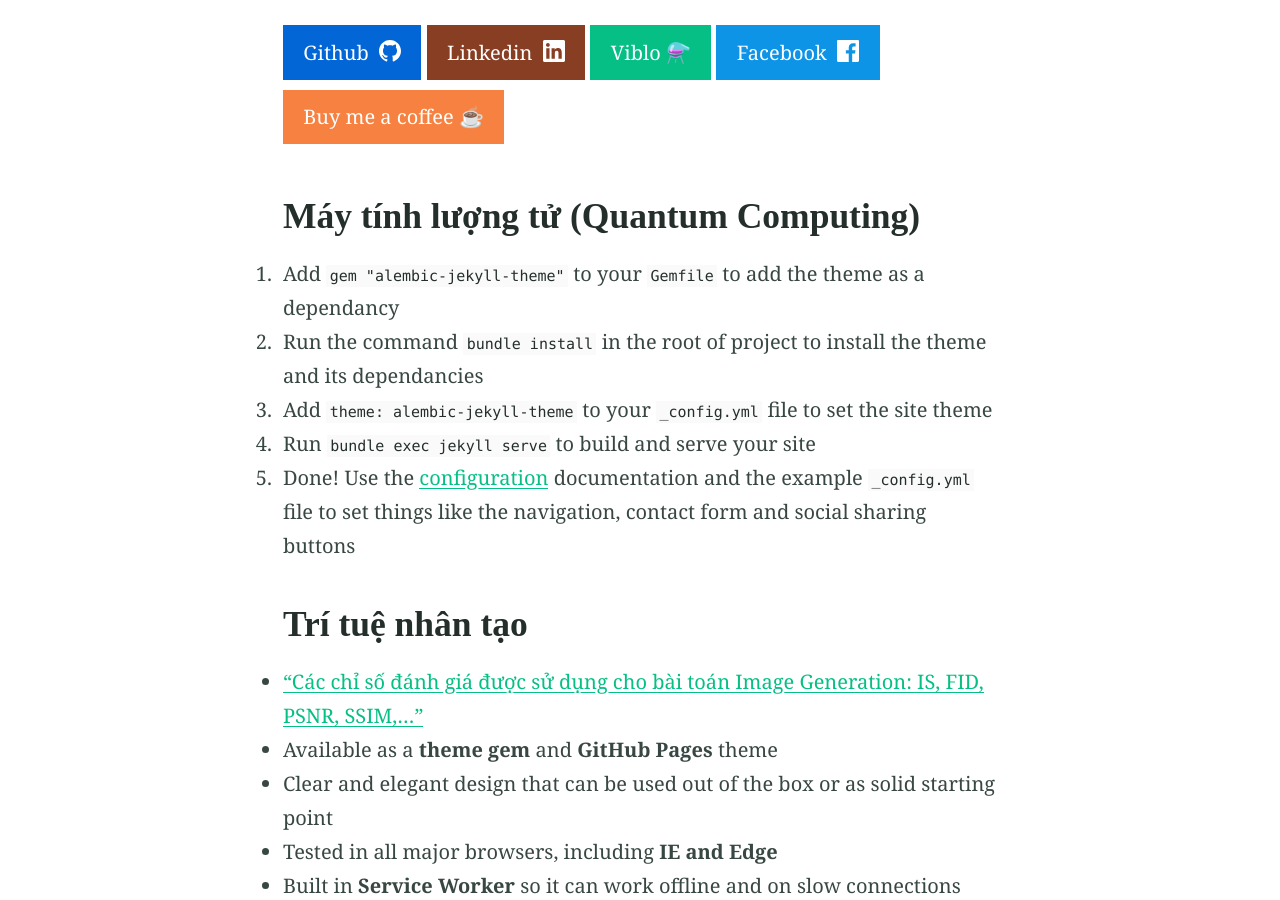
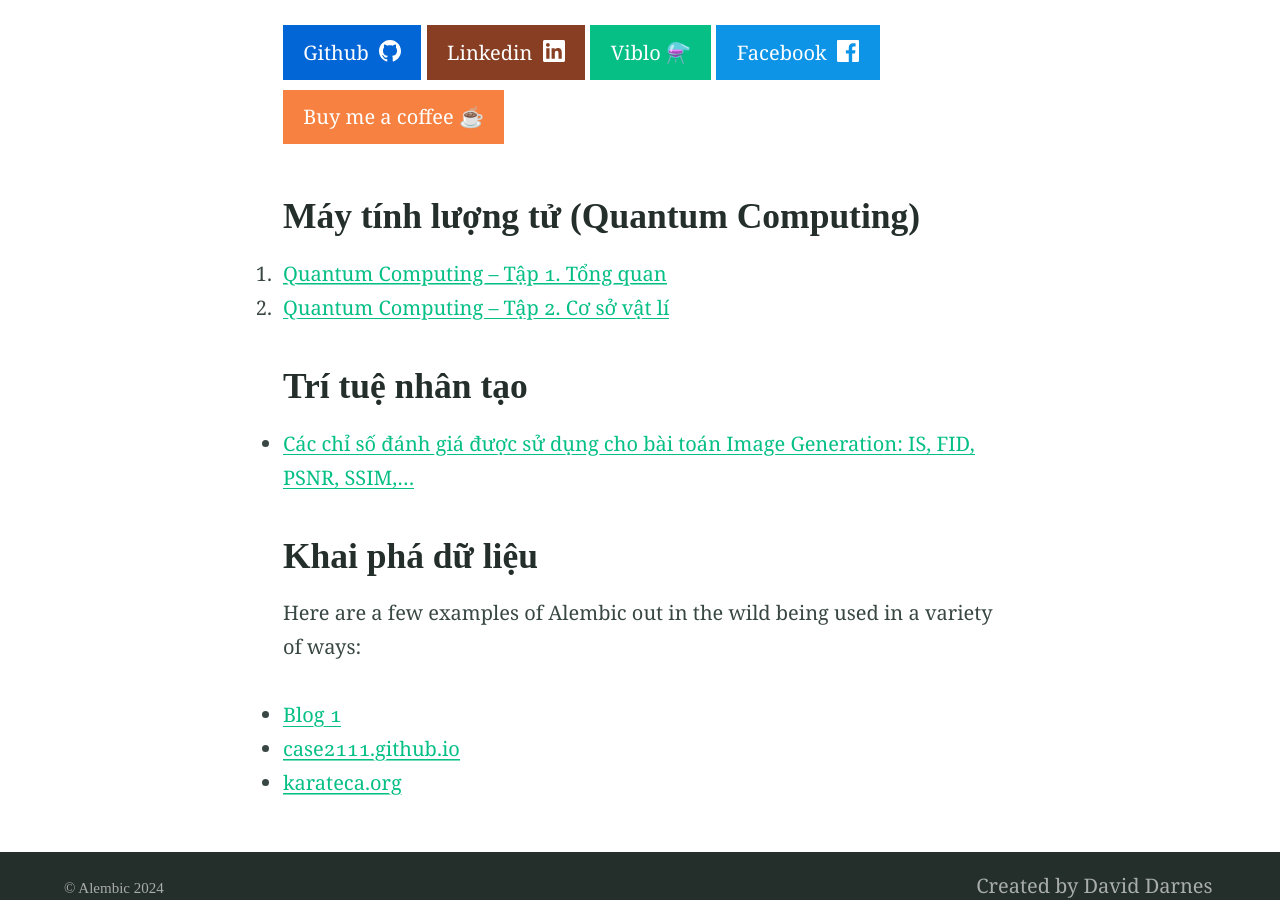
Before and after one commit to daviddarnes/alembic, a Jekyll site: the page built from index.md, in a window 1280 px wide and 900 px high, scrolled down 895 px. Built offline with Jekyll 4.4.1, drawn with Linux system fonts in a browser that asks for light colours; some of the changed text lies outside the part shown.

Commit message:
Update index.md

```diff
--- a/index.md
+++ b/index.md
@@ -14,29 +14,11 @@
 
 ## Máy tính lượng tử (Quantum Computing)
 
-1. Add `gem "alembic-jekyll-theme"` to your `Gemfile` to add the theme as a dependancy
-2. Run the command `bundle install` in the root of project to install the theme and its dependancies
-3. Add `theme: alembic-jekyll-theme` to your `_config.yml` file to set the site theme
-4. Run `bundle exec jekyll serve` to build and serve your site
-5. Done! Use the [configuration](#configuration) documentation and the example [`_config.yml`](https://github.com/daviddarnes/alembic/blob/master/_config.yml) file to set things like the navigation, contact form and social sharing buttons
+1. [Quantum Computing – Tập 1. Tổng quan](#)
+2. [Quantum Computing – Tập 2. Cơ sở vật lí](#)
 
 ## Trí tuệ nhân tạo
-- ["Các chỉ số đánh giá được sử dụng cho bài toán Image Generation: IS, FID, PSNR, SSIM,..."](./_posts/2024-04-20-chi-so-danh-gia.md)
-- Available as a **theme gem** and **GitHub Pages** theme
-- Clear and elegant design that can be used out of the box or as solid starting point
-- Tested in all major browsers, including **IE and Edge**
-- Built in **Service Worker** so it can work offline and on slow connections
-- **Configurable colours** and typography in a single settings file
-- Extensive set of **shortcodes** to include various elements; such as buttons, icons, figure images and more
-- Solid **typographic framework** from [Sassline](https://sassline.com/)
-- Configurable navigation via a single file
-- Modular Jekyll components
-- Post category support in the form of a single post index page grouped by category
-- Built in live search using JavaScript
-- **Contact form** built in using [Formspree](https://formspree.io/)
-- Designed with **[Siteleaf](https://www.siteleaf.com/)** in mind
-- Has 9 of the most popular networks as performant sharing buttons
-- Has documentation
+- [Các chỉ số đánh giá được sử dụng cho bài toán Image Generation: IS, FID, PSNR, SSIM,...](./_posts/2024-04-20-chi-so-danh-gia.md)
 
 ## Khai phá dữ liệu
 
```
